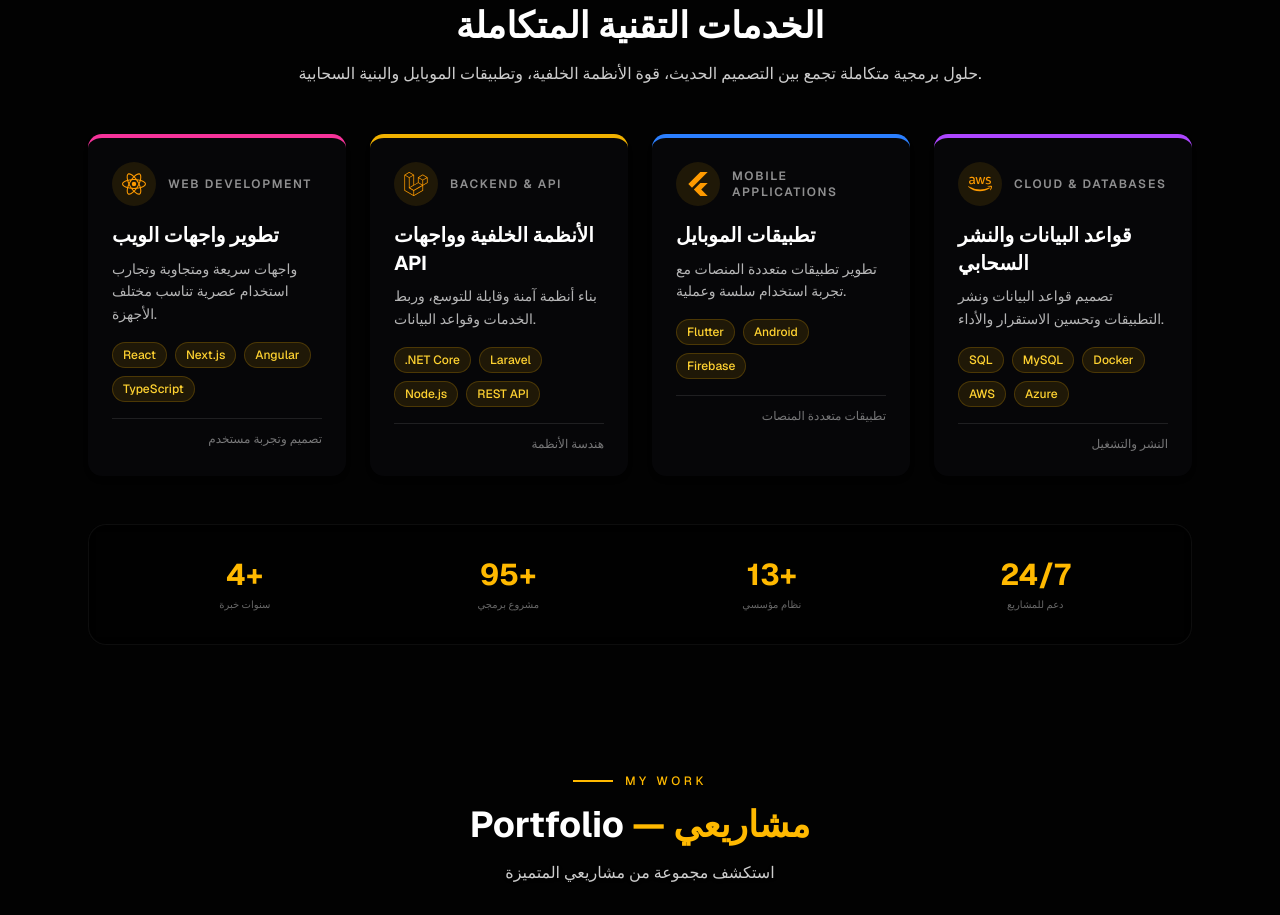
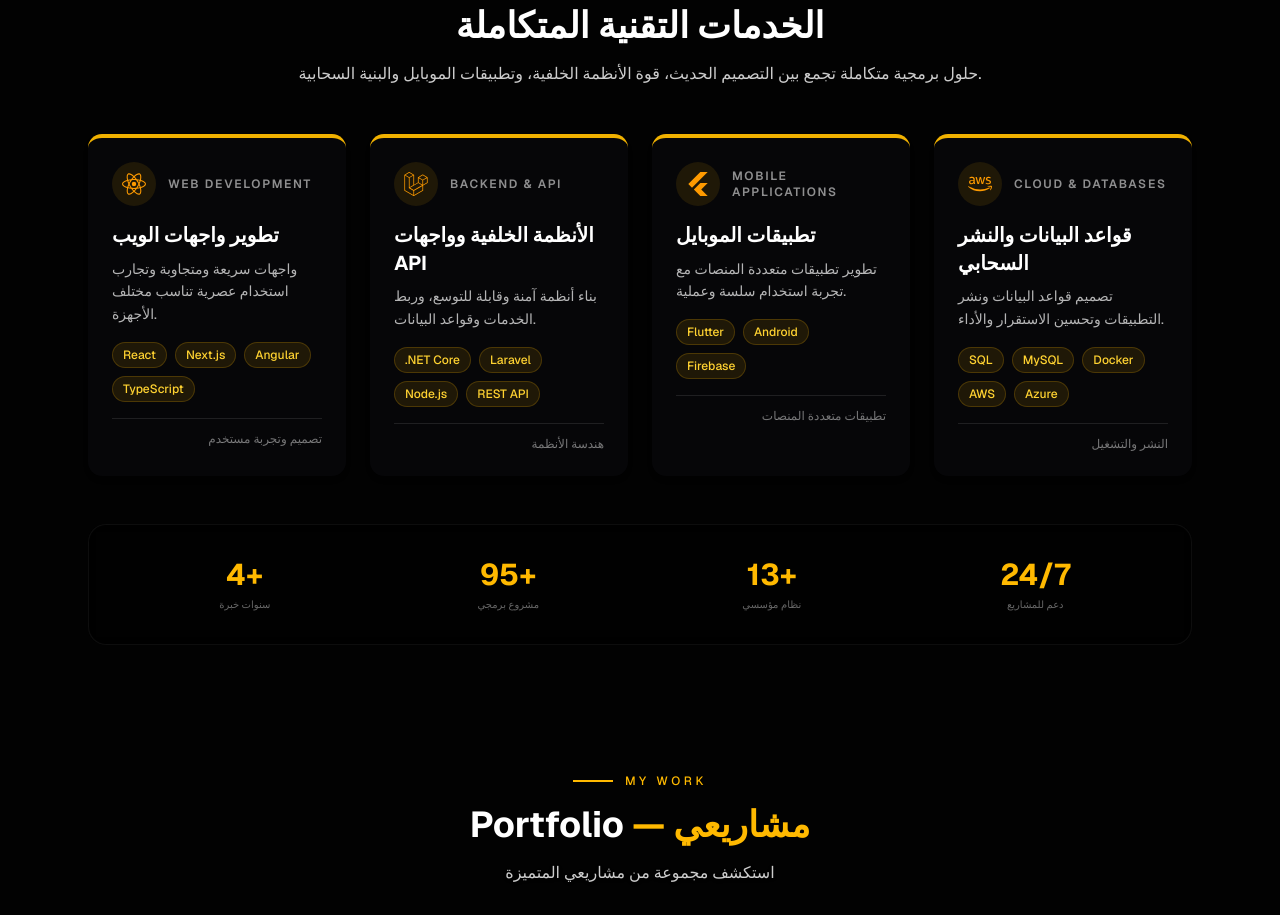
Before and after one commit to WWW-Alhnani-COM/proto, a Next.js app: page / in a window 1280 px wide. Shown: the part 3040-3955 px from the top of the page. Built offline with nearby package versions, Linux system fonts and the light colour scheme; grey boxes are pictures that could not be loaded.

Commit message:
Restore scroll-driven background and unify expertise card borders

```diff
--- a/app/IphoneScrollExplode.tsx
+++ b/app/IphoneScrollExplode.tsx
@@ -627,12 +627,9 @@ useEffect(() => {
       return;
     }
 
-    // اختيار الإطار بناءً على scrollProgress، لكن إذا كان 0 نستخدم الإطار الأول
-    // عند اكتمال التمرير، ثبّت الخلفية على الإطار 030 (الفهرس 29).
+    // اختيار الإطار وفق حركة التمرير؛ يستمر التسلسل حتى آخر إطار.
     let frameIndex = 0;
-    if (scrollProgress >= 1) {
-      frameIndex = Math.min(29, frames.length - 1);
-    } else if (scrollProgress > 0) {
+    if (scrollProgress > 0) {
       frameIndex = Math.min(frames.length - 1, Math.max(0, Math.round(scrollProgress * (frames.length - 1))));
     }
 
@@ -1190,7 +1187,7 @@ useEffect(() => {
                 salary="واجهات سريعة ومتجاوبة وتجارب استخدام عصرية تناسب مختلف الأجهزة."
                 tags={["React", "Next.js", "Angular", "TypeScript"]}
                 postedDate="تصميم وتجربة مستخدم"
-                variant="pink"
+                variant="yellow"
               />
               <AnimatedJobCard
                 companyLogo={<SiLaravel className="h-6 w-6" />}
@@ -1208,7 +1205,7 @@ useEffect(() => {
                 salary="تطوير تطبيقات متعددة المنصات مع تجربة استخدام سلسة وعملية."
                 tags={["Flutter", "Android", "Firebase"]}
                 postedDate="تطبيقات متعددة المنصات"
-                variant="blue"
+                variant="yellow"
               />
               <AnimatedJobCard
                 companyLogo={<FaAws className="h-6 w-6" />}
@@ -1217,7 +1214,7 @@ useEffect(() => {
                 salary="تصميم قواعد البيانات ونشر التطبيقات وتحسين الاستقرار والأداء."
                 tags={["SQL", "MySQL", "Docker", "AWS", "Azure"]}
                 postedDate="النشر والتشغيل"
-                variant="purple"
+                variant="yellow"
               />
             </div>
 
```
